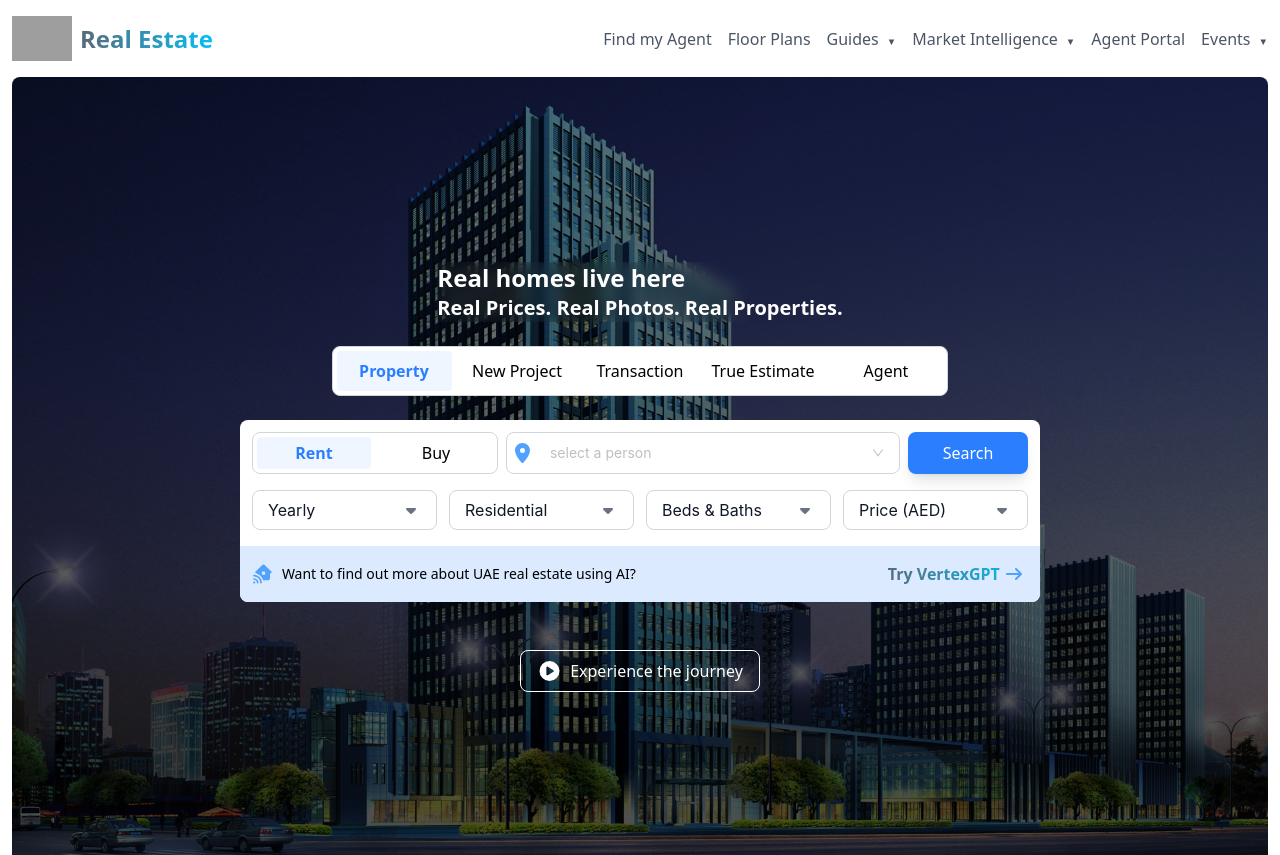
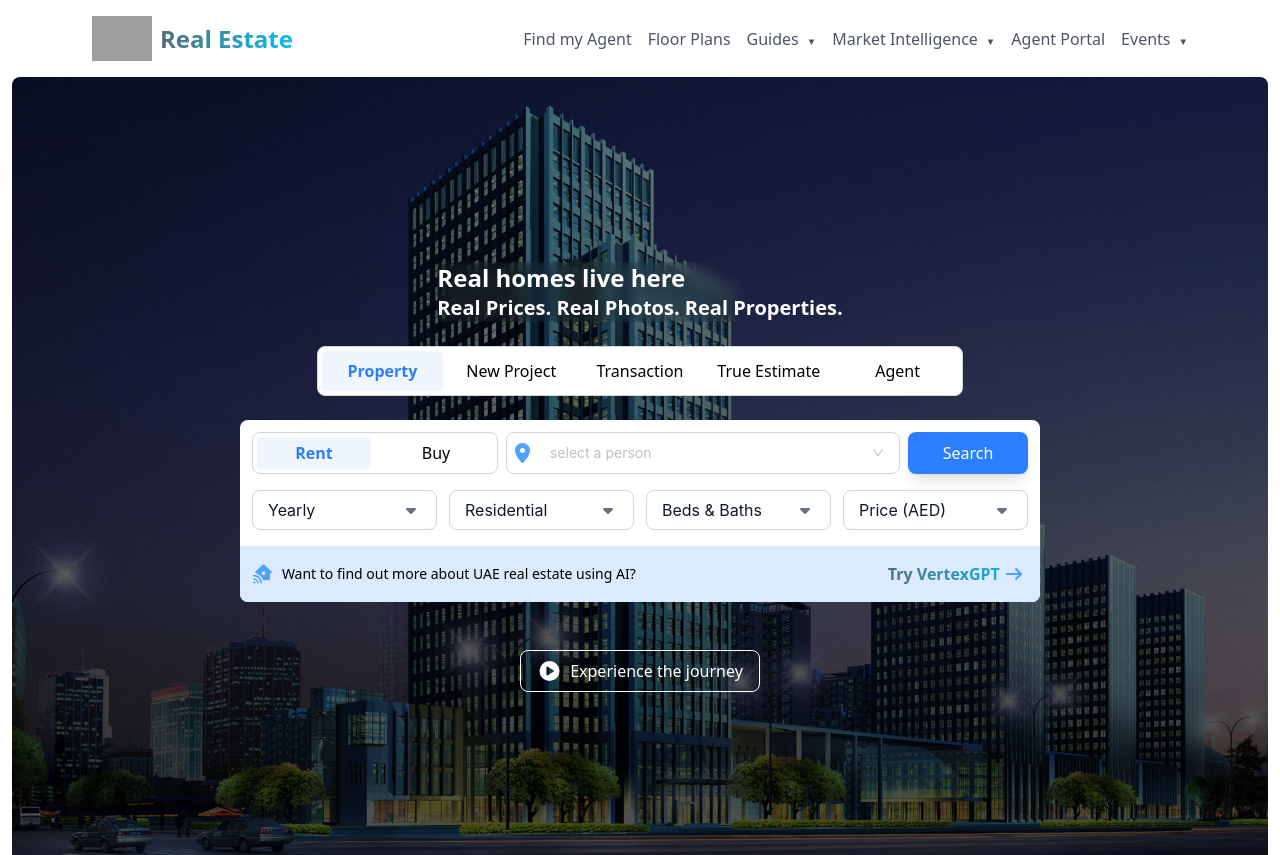
Before and after one commit to anwar108658/vertex-real-state, a React (Vite) app: page / in a window 1280 px wide. Shown: the top 855 px of the page. Built offline with nearby package versions, Linux system fonts and the light colour scheme; grey boxes are pictures that could not be loaded.

Commit message:
home page responsive

```diff
--- a/src/Pages/Home.jsx
+++ b/src/Pages/Home.jsx
@@ -56,7 +56,7 @@ const Home = () => {
         </section>
         <section className='sec-2'>
           <div className='flex flex-col gap-8 my-10 items-center'>
-            <h1 className='text-3xl font-semibold'>Browse New Projects in the UAE</h1>
+            <h1 className='text-xl sm:text-3xl font-semibold'>Browse New Projects in the UAE</h1>
             <Segment options={CityNames} size="lg"/>
           </div>
           <Carousel items={cardCarousel} />
--- a/src/components/CustomCarousel.jsx
+++ b/src/components/CustomCarousel.jsx
@@ -27,15 +27,21 @@ const CustomCarousel = ({items}) => {
 
       responsive={[
         {
-          breakpoint: 768,
+          breakpoint: 500,
           settings: {
             slidesToShow: 1,
           },
         },
         {
-          breakpoint: 1024,
+          breakpoint: 800,
           settings: {
             slidesToShow: 2,
+          },
+        },
+        {
+          breakpoint: 900,
+          settings: {
+            slidesToShow: 3,
           },
         },
       ]}
--- a/src/components/Footer.jsx
+++ b/src/components/Footer.jsx
@@ -5,7 +5,7 @@ import React from 'react'
 
 const Footer = () => {
   return (
-    <footer className='bg-[length:30px_30px] px-5 bg-[url("https://static.bayut.com/assets/iconFooterBackground_noinline.f1ca6d821e6f9e0dea6dfe4e3f81d9f3.svg")] py-10 text-white mt-10'>
+    <footer className='bg-[length:30px_30px] px-1 sm:px-5 bg-[url("https://static.bayut.com/assets/iconFooterBackground_noinline.f1ca6d821e6f9e0dea6dfe4e3f81d9f3.svg")] py-10 text-white mt-10'>
         <div className='max-w-[1200px] mx-auto flex justify-between items-center'>
           <div className='flex items-center'>
             <img src={logo} className='w-15' alt="Logo" />
--- a/src/components/Header.jsx
+++ b/src/components/Header.jsx
@@ -46,7 +46,7 @@ const Header = () => {
 
   return (
     <>
-        <header className='flex justify-between items-center py-4'>
+        <header className='flex justify-between items-center py-4 xl:px-20'>
             <Link className='flex items-center' to="/">
                 <img src={logo} className='w-12 sm:w-15' alt="Logo" />
                 <span className='text-2xl font-bold ml-2 text-gradient'>Real Estate</span>
--- a/src/components/Segment.jsx
+++ b/src/components/Segment.jsx
@@ -20,7 +20,7 @@ const Segment = ({values,options=[],size="md",className=""}) => {
   return (
     <div className={`${className} inline-flex  bg-white flex-wrap justify-center items-center gap-2 border-1 border-gray-300 p-1 rounded-lg`}>
       {options && options.map(item => (
-        <button key={item?.key} onClick={() => handleClick(item.key)} className={`${size === "lg" ? "sm:p-2" : size === "md" ? "p-1" : size === "sm" ? "p-0 " : ""} ${selectedVal === item?.key ? 'bg-blue-50 font-semibold rounded text-blue-500' : ''} py-1 min-w-[114px] flex-1 whitespace-nowrap px-4 cursor-pointer flex gap-2 items-center justify-center`}>
+        <button key={item?.key} onClick={() => handleClick(item.key)} className={`${size === "lg" ? "sm:p-2" : size === "md" ? "p-1" : size === "sm" ? "p-0 " : ""} ${selectedVal === item?.key ? 'bg-blue-50 font-semibold rounded text-blue-500' : ''} py-1 min-w-[114px] flex-1 whitespace-nowrap !px-4 cursor-pointer flex gap-2 items-center justify-center`}>
           {item?.icon}
           {item?.value}
         </button>
```
